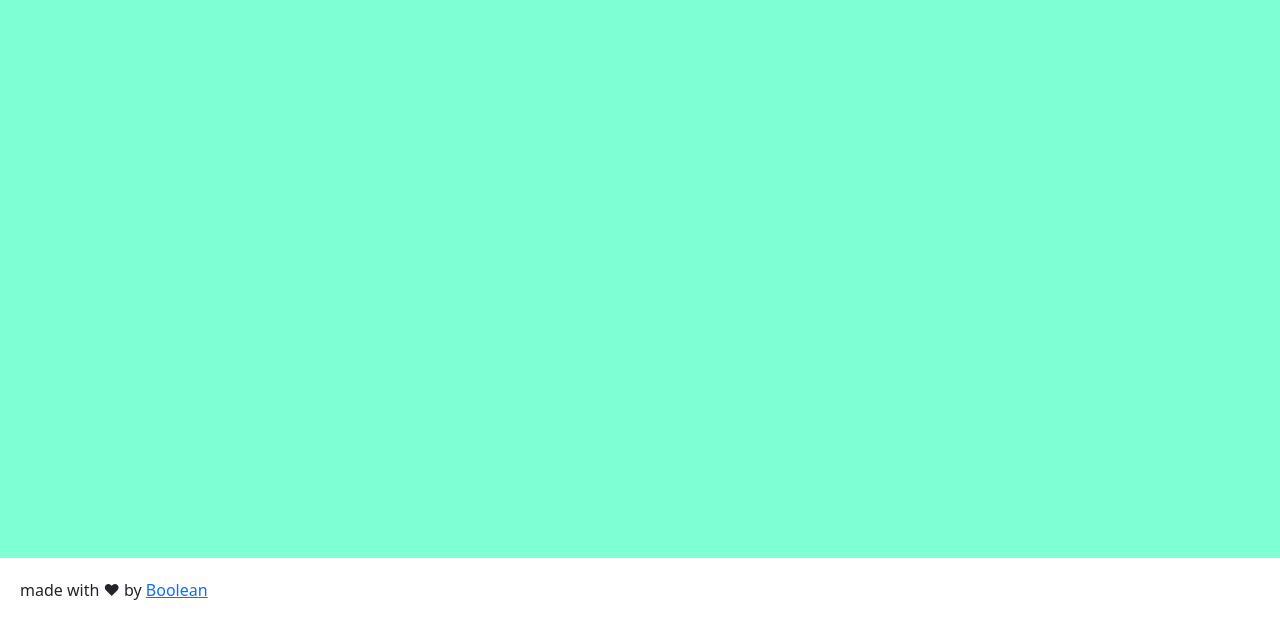
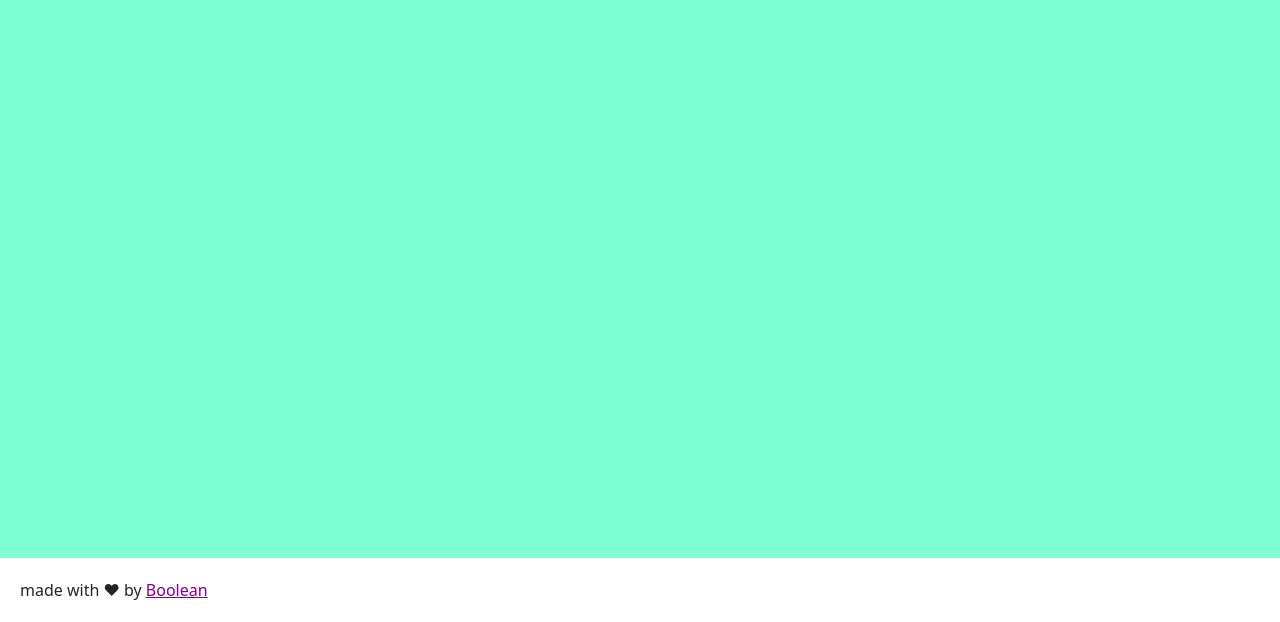
Before and after one commit to FedericoTrimarco/js-campominato-grid, a plain HTML site: page index.html in a window 1280 px wide. Both pictures are taken after a click on the link "Boolean". Shown: the part 178-800 px from the top of the page. Drawn offline with nearby package versions, Linux system fonts and the light colour scheme.

Commit message:
add focus on a

```diff
--- a/CSS/style.css
+++ b/CSS/style.css
@@ -30,3 +30,7 @@ footer{
     background-color: #fff;
     padding: 20px;
 }
+
+footer .link-boolean:focus{
+    color: purple;
+}
--- a/index.html
+++ b/index.html
@@ -36,7 +36,7 @@
     </main>
 
     <footer>
-        <span>made with &hearts; by <a href="#">Boolean</a></span>
+        <span>made with &hearts; by <a href="#" class="link-boolean">Boolean</a></span>
     </footer>
 
 
```
